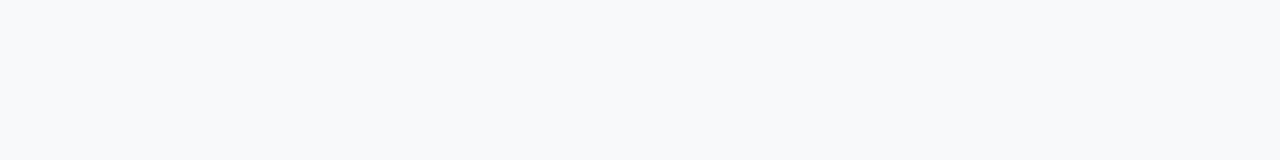
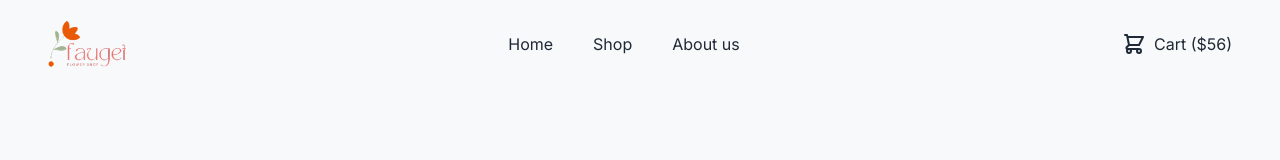
Before and after one commit to DevCat-exe/B12A02, a plain HTML site: page index.html in a window 1280 px wide. Drawn offline with nearby package versions, Linux system fonts and the light colour scheme.

Commit message:
Added navbar

```diff
--- a/index.html
+++ b/index.html
@@ -8,6 +8,20 @@
     <link rel="stylesheet" href="styles.css">
 </head>
 <body>
-
+    <!--Navbar-->
+    <header class="container mx-auto px-6 lg:px-12 py-5 font-inter">
+        <nav class="flex justify-between items-center">
+            <a href="index.html"><img src="./assets/logo.png" alt="Faugei Flower Shop Logo" class="h-12"></a>
+            <div class="hidden md:flex items-center space-x-10 text-base">
+                <a href="index.html" class="text-gray-800 hover:text-orange-600">Home</a>
+                <a href="shop.html" class="text-gray-800 hover:text-orange-600">Shop</a>
+                <a href="about.html" class="text-gray-800 hover:text-orange-600">About us</a>
+            </div>
+            <a href="#" class="flex items-center space-x-2">
+                <svg xmlns="http://www.w3.org/2000/svg" class="h-6 w-6 text-gray-800" fill="none" viewBox="0 0 24 24" stroke="currentColor"><path stroke-linecap="round" stroke-linejoin="round" stroke-width="2" d="M3 3h2l.4 2M7 13h10l4-8H5.4M7 13L5.4 5M7 13l-2.293 2.293c-.63.63-.184 1.707.707 1.707H17m0 0a2 2 0 100 4 2 2 0 000-4zm-8 2a2 2 0 11-4 0 2 2 0 014 0z" /></svg>
+                <span class="text-gray-800">Cart ($56)</span>
+            </a>
+        </nav>
+    </header>
 </body>
 </html>
--- a/styles.css
+++ b/styles.css
@@ -4,3 +4,8 @@ body {
     background-color: #f8f9fa;
     font-family: 'Noto Serif', serif;
 }
+
+/* For Navbar and Footer fonts */
+.font-inter {
+    font-family: 'Inter', sans-serif;
+}
```
